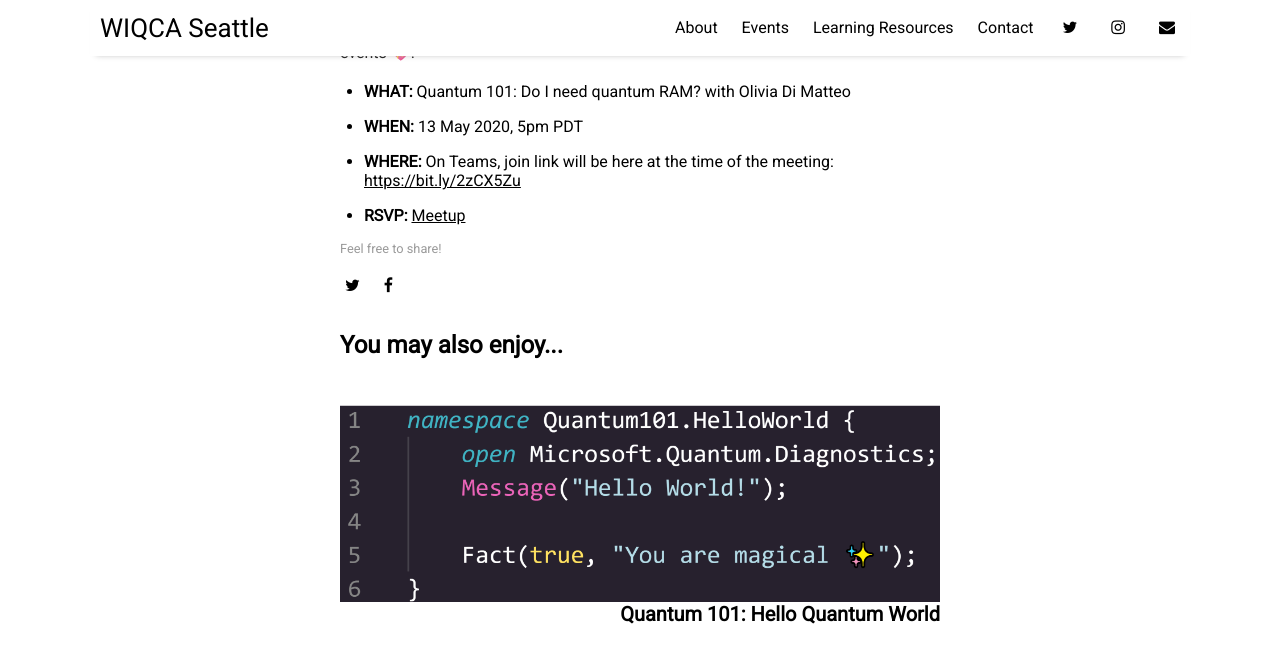
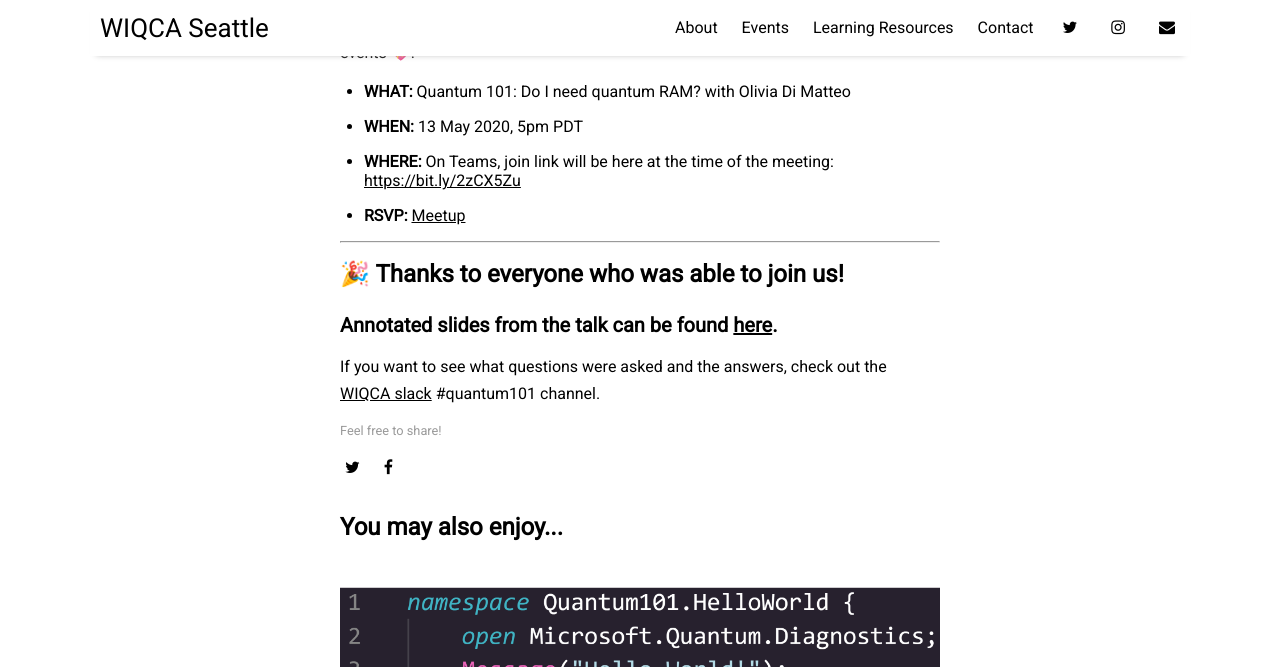
Before and after one commit to wiqca/wiqca, a Jekyll site: the page built from _posts/2020-05-13-quantum101-qml_qram.md, in a window 1280 px wide and 900 px high, scrolled down 759 px, cut to the strip 0-667 px from the top of the window. Built offline with Jekyll 4.4.1, drawn with Linux system fonts in a browser that asks for light colours; nearby versions of some CDN libraries.

Commit message:
Adding slides from Olivia's talk

```diff
--- a/_posts/2020-05-13-quantum101-qml_qram.md
+++ b/_posts/2020-05-13-quantum101-qml_qram.md
@@ -12,10 +12,16 @@ In this installment of the Quantum 101 series Dr. Olivia Di Matteo will be intro
 
 In this session, Olivia will talk about different meanings of the term “quantum machine learning”, and introduce a component that is required for some of them: quantum RAM, or qRAM. A large-scale qRAM might be harder to build than we expect! She will outline some of the space-time tradeoffs involved, and highlight a couple ways to design a qRAM unit.
 
-
 We will be hosting this event online, and as always, everyone is welcome at WIQCA events 💖.
 
 - **WHAT:** Quantum 101: Do I need quantum RAM? with Olivia Di Matteo
 - **WHEN:** 13 May 2020, 5pm PDT
 - **WHERE:** On Teams, join link will be here at the time of the meeting: [https://bit.ly/2zCX5Zu](https://bit.ly/2zCX5Zu)
 - **RSVP:** [Meetup](https://www.meetup.com/wiqca-sea/events/270449533/)
+
+----
+
+## 🎉 Thanks to everyone who was able to join us!
+
+### Annotated slides from the talk can be found [here](/assets/files/quantum101-qml_qrqm.pdf).
+If you want to see what questions were asked and the answers, check out the [WIQCA slack](https://join.slack.com/t/wiqca/shared_invite/enQtNzU2NjQ2OTY1NTM4LWJkNTYzOTgyZDliNTU4ZDllYWIxNDQxOWVkYmRkZmVhY2FlMDRmZjQ0M2YwZjBlNDdkZjEwNDQxZDc0NmRiYzc) #quantum101 channel.
```
Also changed, not shown: 1 other file.
